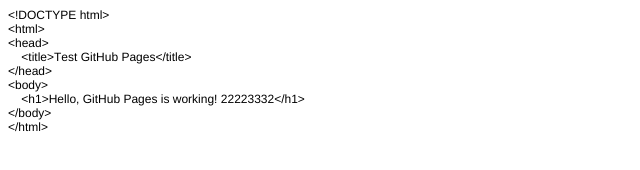
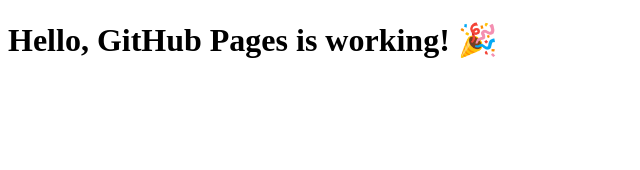
Before and after one commit to tapascafephuket/ggoglereview, a plain HTML site: page index.html in a window 1280 px wide. Shown: the whole page, without its empty margins (0-640 px from the left). Drawn offline with Linux system fonts and the light colour scheme.

Commit message:
Fixed HTML file format

```diff
--- a/index.html
+++ b/index.html
@@ -1,25 +1,10 @@
-<!DOCTYPE html PUBLIC "-//W3C//DTD HTML 4.01//EN" "http://www.w3.org/TR/html4/strict.dtd">
+<!DOCTYPE html>
 <html>
 <head>
-  <meta http-equiv="Content-Type" content="text/html; charset=utf-8">
-  <meta http-equiv="Content-Style-Type" content="text/css">
-  <title></title>
-  <meta name="Generator" content="Cocoa HTML Writer">
-  <meta name="CocoaVersion" content="2575.3">
-  <style type="text/css">
-    p.p1 {margin: 0.0px 0.0px 0.0px 0.0px; font: 12.0px Helvetica; -webkit-text-stroke: #000000}
-    span.s1 {font-kerning: none}
-  </style>
+    <title>Test GitHub Pages</title>
+    <meta charset="UTF-8">
 </head>
 <body>
-<p class="p1"><span class="s1">&lt;!DOCTYPE html&gt;</span></p>
-<p class="p1"><span class="s1">&lt;html&gt;</span></p>
-<p class="p1"><span class="s1">&lt;head&gt;</span></p>
-<p class="p1"><span class="s1"><span class="Apple-converted-space">    </span>&lt;title&gt;Test GitHub Pages&lt;/title&gt;</span></p>
-<p class="p1"><span class="s1">&lt;/head&gt;</span></p>
-<p class="p1"><span class="s1">&lt;body&gt;</span></p>
-<p class="p1"><span class="s1"><span class="Apple-converted-space">    </span>&lt;h1&gt;Hello, GitHub Pages is working! 22223332&lt;/h1&gt;</span></p>
-<p class="p1"><span class="s1">&lt;/body&gt;</span></p>
-<p class="p1"><span class="s1">&lt;/html&gt;</span></p>
+    <h1>Hello, GitHub Pages is working! 🎉</h1>
 </body>
 </html>
```
Also changed, not shown: 1 other file.
